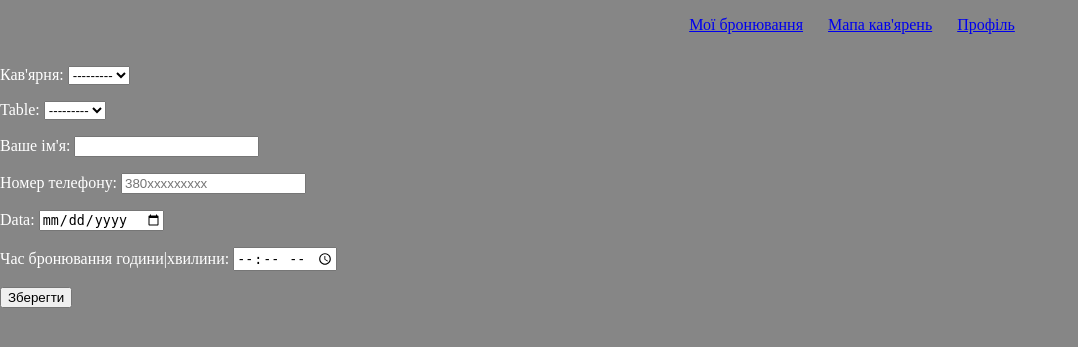
After one commit to daniojey/Coffee-times, a Django app: page /profile/reservation/ in a window 1280 px wide. The commit adds this page. Shown: the top 347 px of the page, without its empty margins (0-1078 px from the left). Run offline with Django 5.2, Linux system fonts and the light colour scheme; data that the repository does not hold is empty.

Commit message:
add base form, refinements will be required

```diff
--- /dev/null
+++ b/coffeehouses/forms.py
@@ -0,0 +1,37 @@
+from django import forms
+from django.forms import widgets
+
+from coffeehouses.models import Table
+from orders.models import Reservation
+
+
+class CreateReservationForm(forms.ModelForm):
+    reservation_date = forms.DateField(label='Data', widget=forms.DateInput(attrs={'type': 'date'}))
+    class Meta:
+        model = Reservation
+        fields= [
+            'coffeehouse',
+            'table',
+            'customer_name',
+            'customer_phone',
+            'reservation_date',
+            'reservation_time',]
+
+        labels = {
+            'coffeehouse': "Кав'ярня",
+            'customer_name': "Ваше ім'я",
+            'customer_phone': 'Номер телефону',
+            'reservation_time': 'Час бронювання години|хвилини',
+        }
+
+        widgets= {
+            'customer_phone': forms.TextInput(attrs={'type': 'text', 'placeholder': '380xxxxxxxxx'}),
+            'reservation_date' : forms.DateInput(attrs={'type': 'date', 'label':'Дата'}),
+            'reservation_time': forms.TimeInput(attrs={'type': 'time', 'placeholder': 'Часы:Минуты (например, 14:30)'}),
+        }
+
+    def __init__(self, *args, **kwargs):
+        super().__init__(*args, **kwargs)
+        # Фильтрация столиков по выбранной кофейне
+        if 'coffeehouse' in self.initial:
+            self.fields['table'].queryset = Table.objects.filter(coffeehouse=self.initial['coffeehouse'])
--- a/coffeehouses/templates/coffeehouses/index.html
+++ b/coffeehouses/templates/coffeehouses/index.html
@@ -7,6 +7,8 @@
     <link rel="stylesheet" href="{% static "css/homepage.css" %}">
 
     <a href="{% url "orders:index" %}">Стартовая страничка заказов</a>
+
+    <a href="{% url "orders:reservation" %}">Оставить резервацию</a>
 </body>
 
 {% endblock %}
--- a/orders/models.py
+++ b/orders/models.py
@@ -1,10 +1,11 @@
 from django.db import models
 
-from coffeehouses.models import CoffeeHouse
+from coffeehouses.models import CoffeeHouse, Table
 
 # Create your models here.
 class Reservation(models.Model):
     coffeehouse = models.ForeignKey(CoffeeHouse, on_delete=models.CASCADE, related_name='reservations', verbose_name='Столик')
+    table = models.ForeignKey(Table, on_delete=models.CASCADE, related_name='tables')
     customer_name = models.CharField(max_length=255, verbose_name="Ім'я кліета")
     customer_phone = models.CharField(max_length=15, verbose_name="Телефон")
     reservation_date = models.DateField(verbose_name="Дата бронювання")
--- /dev/null
+++ b/orders/templates/orders/reservation.html
@@ -0,0 +1,9 @@
+{% extends "base.html" %}
+{% load static %}
+
+{% block content %}
+<form methon='post'>{% csrf_token %}
+    {{ form.as_p }}
+    <button type='submit'>Зберегти</button>
+</form>
+{% endblock %}
--- a/orders/urls.py
+++ b/orders/urls.py
@@ -6,5 +6,6 @@ from . import views
 app_name = 'orders'
 
 urlpatterns = [
-    path('', views.HomePageOrders.as_view(), name='index')
+    path('', views.HomePageOrders.as_view(), name='index'),
+    path('reservation/', views.CreateReservation.as_view(), name='reservation'),
 ]
--- a/orders/views.py
+++ b/orders/views.py
@@ -1,7 +1,23 @@
+from django import forms
+from django.forms import widgets
 from django.shortcuts import render
-from django.views.generic import View, TemplateView
+from django.views.generic import CreateView, View, TemplateView, FormView
+
+from coffeehouses.forms import CreateReservationForm
+from orders.models import Reservation
 
 # Create your views here.
 
 class HomePageOrders(TemplateView):
     template_name = 'orders/index.html'
+
+class CreateReservation(FormView):
+    template_name = 'orders/reservation.html'
+    form_class= CreateReservationForm
+
+
+    def get_form_kwargs(self):
+        kwargs = super().get_form_kwargs()
+        if 'coffeehouse' in self.request.GET:
+            kwargs['initial'] = {'coffeehouse': self.request.GET['coffeehouse']}
+        return kwargs
```
